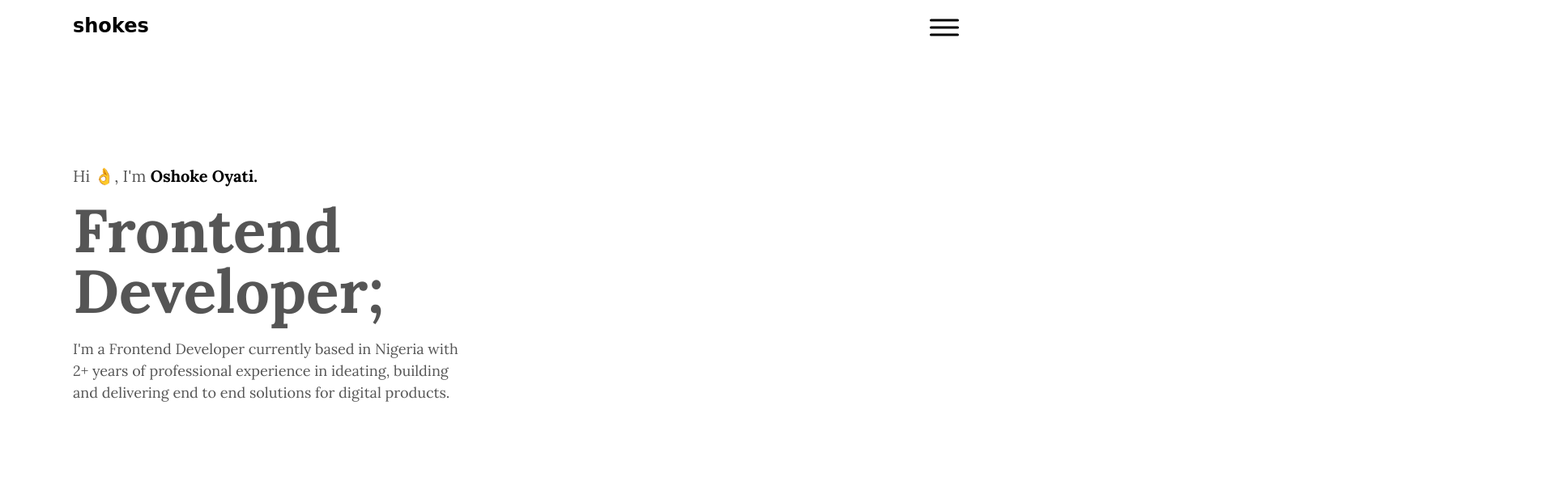
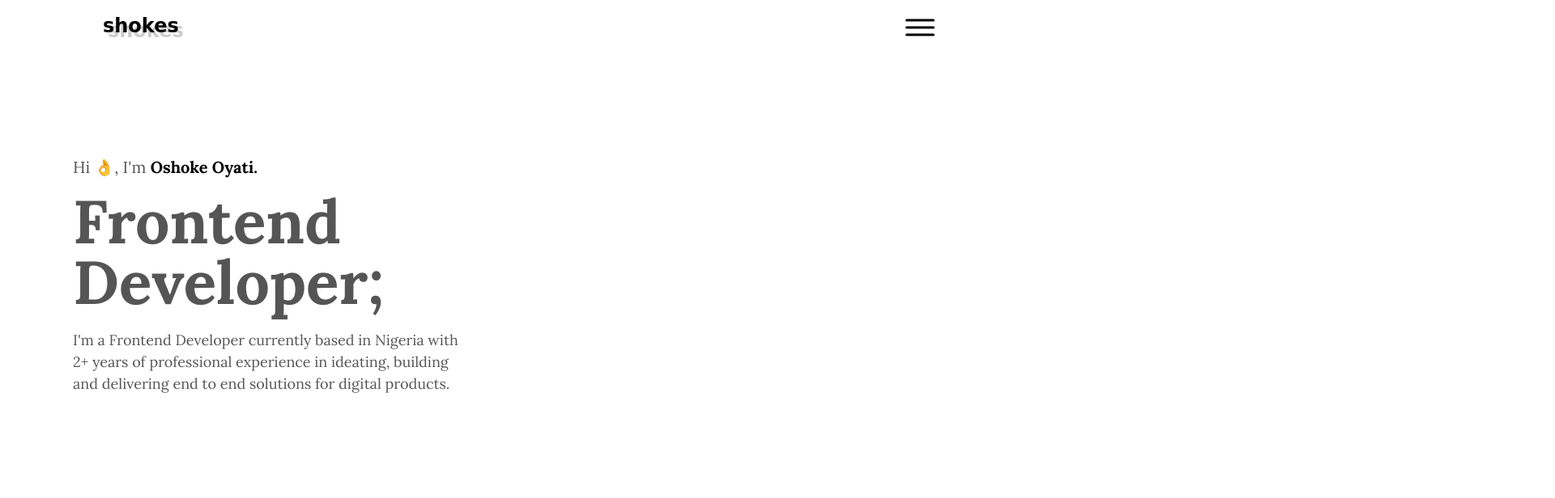
Before and after one commit to shokes/Porfolio-website, a plain HTML site: page index.html in a window 1280 px wide. Shown: the top 616 px of the page at 81% size, 1920 px wide, since content can reach past the window. Drawn offline with nearby package versions, Linux system fonts and the light colour scheme; a web font is replaced by a local one.

Commit message:
little update

```diff
--- a/css/style.css
+++ b/css/style.css
@@ -8,8 +8,9 @@
   display: flex;
   justify-content: space-between;
   padding: 1rem 0;
-  /* position: fixed; */
-  background-color: #fff;
+
+  position: fixed;
+  background-color: rgb(255, 255, 255, 0.8);
   width: 100%;
 }
 
@@ -51,6 +52,7 @@ body {
   pointer-events: auto;
   visibility: visible;
   transform: translateX(0);
+  position: fixed;
 }
 
 .icon-mobile-nav[name="close-outline"] {
@@ -89,7 +91,7 @@ body {
   display: flex;
   align-items: center;
   gap: 20rem;
-  padding: 8rem 0;
+  padding: 14rem 0 8rem 0;
 }
 
 .heading {
@@ -114,12 +116,15 @@ body {
   z-index: 10000;
   margin-top: 1rem;
   font-family: "Sonsie One", cursive;
+  margin-left: 12.7rem;
+  text-shadow: 6px 6px 0px rgb(0 0 0 / 20%);
 }
 
 .btn-mobile-nav {
   border: none;
   background: none;
   cursor: pointer;
+  margin-right: 12rem;
 
   display: block;
   z-index: 9999;
@@ -146,6 +151,7 @@ body {
   opacity: 0;
 
   visibility: hidden;
+  z-index: -9;
 }
 
 .section-heading {
@@ -156,6 +162,7 @@ body {
   font-size: 7rem;
   font-weight: 700;
   color: #000;
+  margin-top: 10rem;
 }
 
 .projects {
--- a/index.html
+++ b/index.html
@@ -27,7 +27,7 @@
     <script defer src="script.js"></script>
   </head>
   <body>
-    <section class="section-home container">
+    <section class="section-home">
       <header class="header">
         <div class="logo">shokes</div>
 
@@ -45,7 +45,7 @@
           <ion-icon class="icon-mobile-nav" name="close-outline"></ion-icon></button>
       </header>
 
-      <div class="hero">
+      <div class="hero container">
         <div class="hero-text">
           <p class="heading">Hi 👌, I'm <strong>Oshoke Oyati.</strong></p>
           <h2 class="job-title">Frontend Developer;</h2>
```
Also changed, not shown: about.html (+1 -1 lines), contact.html (+1 -1 lines), projects.html (+1 -1 lines).
